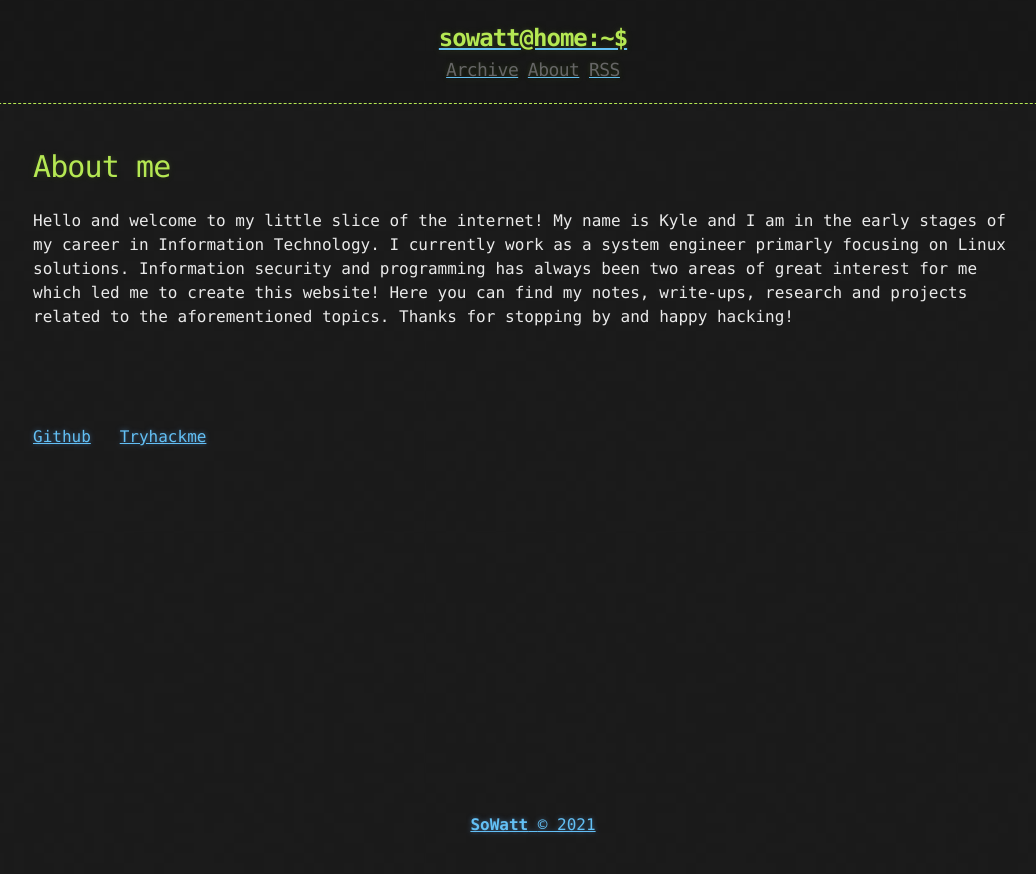
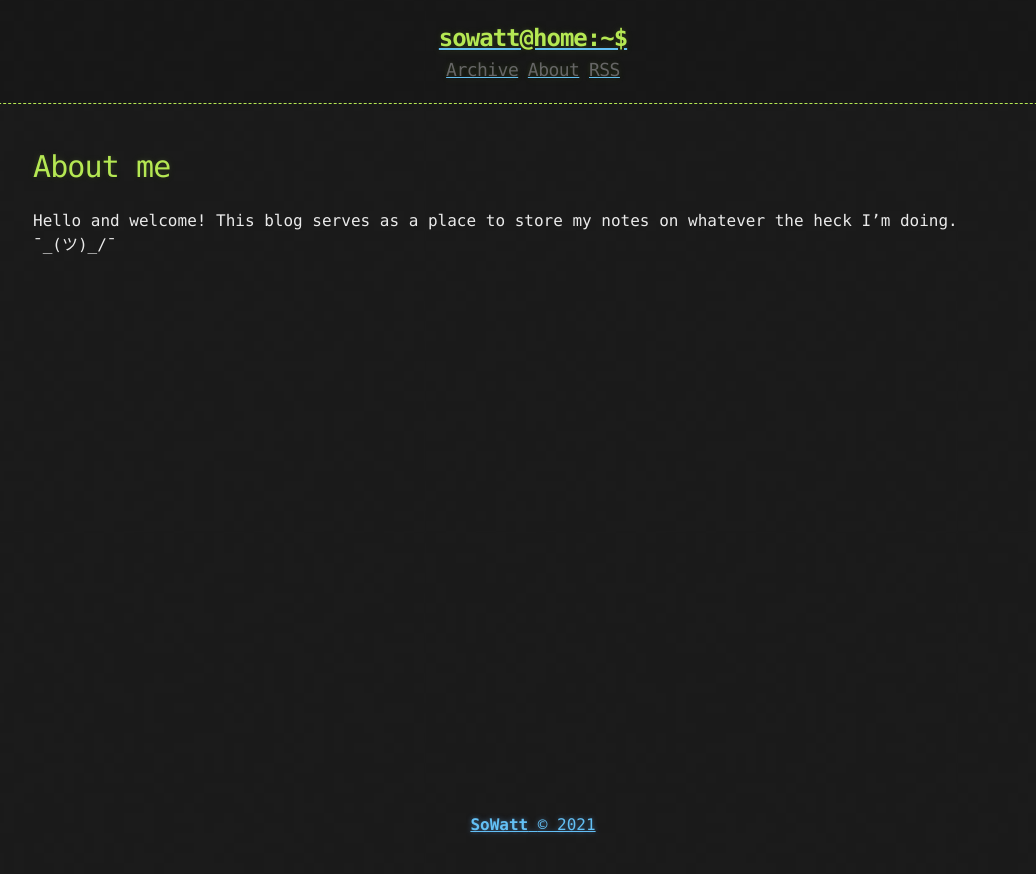
Before and after one commit to soWatt/soWatt.github.io, a Jekyll site: the page built from about.md, in a window 1280 px wide. Shown: the top 874 px of the page, without its empty margins (107-1143 px from the left). Built offline with Jekyll 4.4.1, drawn with Linux system fonts in a browser that asks for light colours.

Commit message:
Update about.md

```diff
--- a/about.md
+++ b/about.md
@@ -5,10 +5,9 @@ title: About
 
 # About me
 
-Hello and welcome to my little slice of the internet! My name is Kyle and I am in the early stages of my career in Information Technology. I currently work as a system engineer primarly focusing on Linux solutions. Information security and programming has always been two areas of great interest for me which led me to create this website! Here you can find my notes, write-ups, research and projects related to the aforementioned topics. Thanks for stopping by and happy hacking!
+Hello and welcome! This blog serves as a place to store my notes on whatever the heck I'm doing. ¯\_(ツ)_/¯
 <br/>
 <br/>
 <br/>
 <br/>
 <br/>
-[Github](https://github.com/soWatt)&nbsp;&nbsp; [Tryhackme](https://tryhackme.com/p/SoWatt3/)
```
